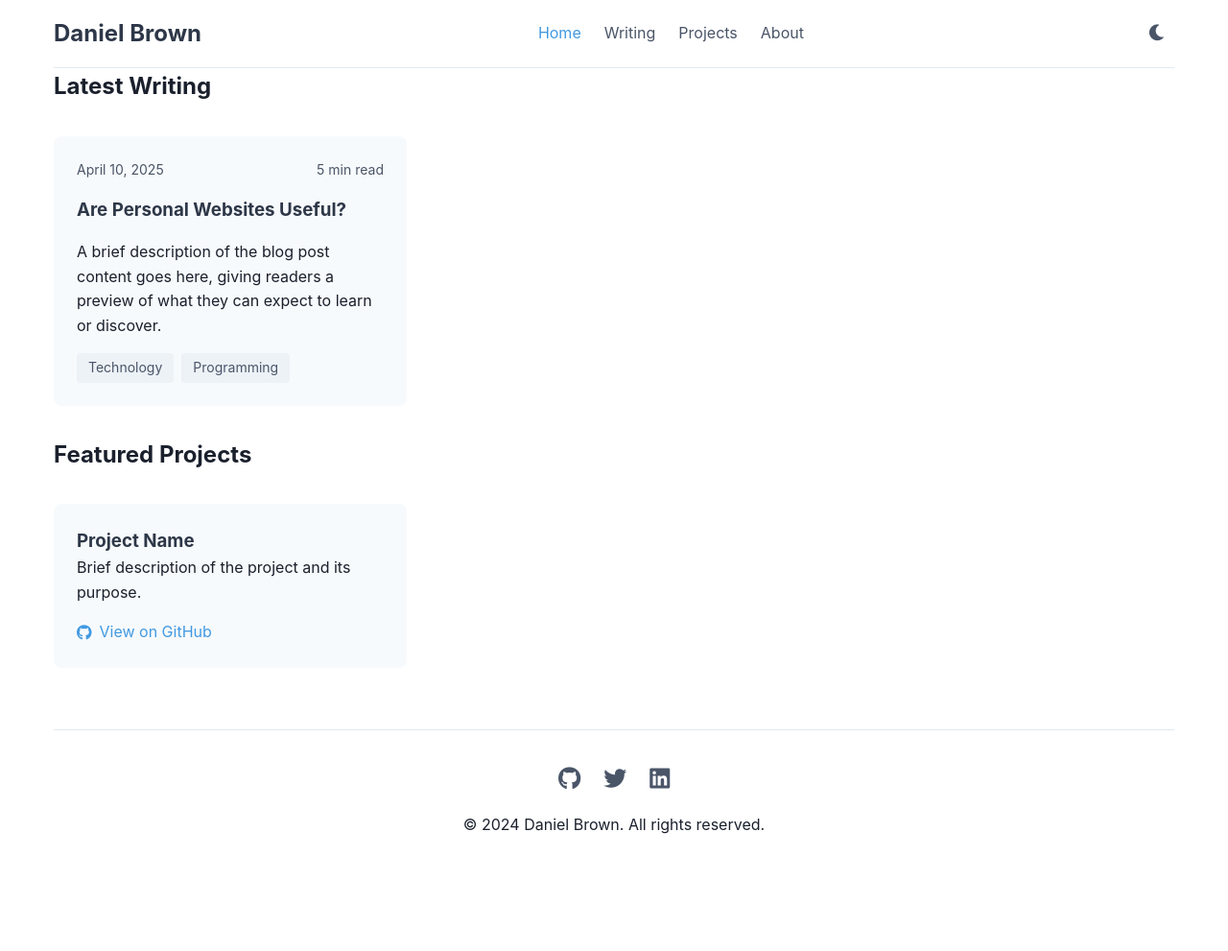
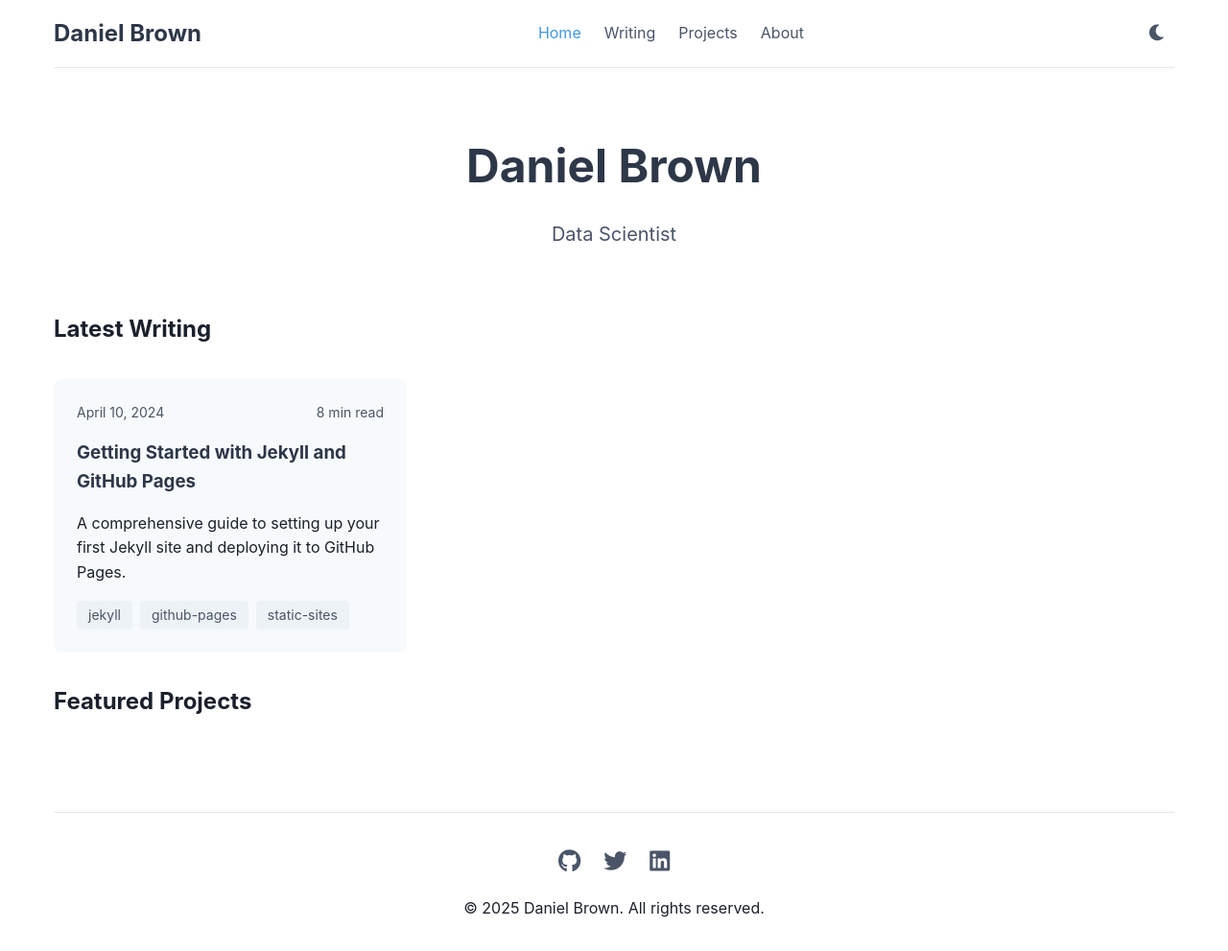
Before and after one commit to danielsbrown3/danielsbrown3.github.io, a Jekyll site: the page built from index.html, in a window 1280 px wide. Shown: the whole page at 96% size. Built offline with Jekyll 4.4.1, drawn with Linux system fonts in a browser that asks for light colours; before the commit the page ends 905 px from its top, so only the background shows below that.

Commit message:
jekyll updates

```diff
--- a/_config.yml
+++ b/_config.yml
@@ -1,7 +1,11 @@
 title: Daniel Brown
-description: Data Scientist interested in novel ideas, the ethics of Big Data, and great stories.
+description: Data Scientist
+url: "https://danielsbrown3.github.io"
 baseurl: ""
-url: ""
+
+# Build settings
+markdown: kramdown
+permalink: pretty
 
 # Collections
 collections:
@@ -15,10 +19,27 @@ defaults:
       path: ""
     values:
       layout: "default"
+  - scope:
+      path: "_posts"
+    values:
+      layout: "post"
+  - scope:
+      path: "_projects"
+    values:
+      layout: "project"
 
-# Build settings
-markdown: kramdown
-permalink: pretty
+# Plugins
+plugins:
+  - jekyll-seo-tag
+
+# Exclude from processing
+exclude:
+  - Gemfile
+  - Gemfile.lock
+  - node_modules
+  - vendor
+  - .git
+  - .gitignore
 
 # Navigation
 navigation:
--- a/_includes/footer.html
+++ b/_includes/footer.html
@@ -1,16 +1,14 @@
 <footer>
-    <div class="footer-content">
-        <p>&copy; {{ site.time | date: '%Y' }} {{ site.title }}. All rights reserved.</p>
     <div class="social-links">
-            <a href="https://github.com/{{ site.github_username }}" target="_blank" rel="noopener noreferrer" aria-label="GitHub">
+        <a href="https://github.com/danielsbrown3" aria-label="GitHub">
             <i class="fab fa-github"></i>
         </a>
-            <a href="https://twitter.com/{{ site.twitter_username }}" target="_blank" rel="noopener noreferrer" aria-label="Twitter">
+        <a href="https://twitter.com/username" aria-label="Twitter">
             <i class="fab fa-twitter"></i>
         </a>
-            <a href="https://linkedin.com/in/{{ site.linkedin_username }}" target="_blank" rel="noopener noreferrer" aria-label="LinkedIn">
+        <a href="https://linkedin.com/in/username" aria-label="LinkedIn">
             <i class="fab fa-linkedin"></i>
         </a>
     </div>
-    </div>
+    <p>&copy; {{ site.time | date: '%Y' }} Daniel Brown. All rights reserved.</p>
 </footer>
--- a/_includes/header.html
+++ b/_includes/header.html
@@ -1,14 +1,13 @@
 <header>
     <nav>
         <div class="nav-brand">
-            <a href="{{ '/' | relative_url }}">{{ site.title }}</a>
+            <a href="/">Daniel Brown</a>
         </div>
         <div class="nav-links">
-            {% for item in site.navigation %}
-                <a href="{{ item.url | relative_url }}" {% if page.url == item.url %}class="active"{% endif %}>
-                    {{ item.title }}
-                </a>
-            {% endfor %}
+            <a href="/" {% if page.url == "/" %}class="active"{% endif %}>Home</a>
+            <a href="/writing" {% if page.url == "/writing" %}class="active"{% endif %}>Writing</a>
+            <a href="/projects" {% if page.url == "/projects" %}class="active"{% endif %}>Projects</a>
+            <a href="/about" {% if page.url == "/about" %}class="active"{% endif %}>About</a>
         </div>
         <button id="theme-toggle" aria-label="Toggle dark mode">
             <i class="fas fa-moon"></i>
--- a/_layouts/default.html
+++ b/_layouts/default.html
@@ -3,9 +3,10 @@
 <head>
     <meta charset="UTF-8">
     <meta name="viewport" content="width=device-width, initial-scale=1.0">
-    <title>{{ page.title }} - {{ site.title }}</title>
+    <title>{% if page.title %}{{ page.title }} | {% endif %}{{ site.title }}</title>
     <link rel="stylesheet" href="{{ '/assets/css/style.css' | relative_url }}">
     <link rel="stylesheet" href="https://cdnjs.cloudflare.com/ajax/libs/font-awesome/6.0.0/css/all.min.css">
+    {% seo %}
 </head>
 <body>
     <div class="container">
--- a/_layouts/post.html
+++ b/_layouts/post.html
@@ -4,15 +4,15 @@ layout: default
 
 <article class="post">
     <header class="post-header">
-        <h1 class="post-title">{{ page.title }}</h1>
+        <h1>{{ page.title }}</h1>
         <div class="post-meta">
-            <time datetime="{{ page.date | date_to_xmlschema }}">{{ page.date | date: "%B %-d, %Y" }}</time>
+            <span class="date">{{ page.date | date: "%B %-d, %Y" }}</span>
             {% if page.reading_time %}
             <span class="reading-time">{{ page.reading_time }} min read</span>
             {% endif %}
         </div>
         {% if page.tags.size > 0 %}
-        <div class="post-tags">
+        <div class="tags">
             {% for tag in page.tags %}
             <span class="tag">{{ tag }}</span>
             {% endfor %}
--- a/index.html
+++ b/index.html
@@ -1,84 +1,47 @@
-<!DOCTYPE html>
-<html lang="en">
-<head>
-    <meta charset="UTF-8">
-    <meta name="viewport" content="width=device-width, initial-scale=1.0">
-    <title>Daniel Brown</title>
-    <link rel="stylesheet" href="assets/css/style.css">
-    <link rel="stylesheet" href="https://cdnjs.cloudflare.com/ajax/libs/font-awesome/6.0.0/css/all.min.css">
-</head>
-<body>
-    <div class="container">
-        <header>
-            <nav>
-                <div class="nav-brand">
-                    <a href="/">Daniel Brown</a>
-                </div>
-                <div class="nav-links">
-                    <a href="/" class="active">Home</a>
-                    <a href="/writing">Writing</a>
-                    <a href="/projects">Projects</a>
-                    <a href="/about">About</a>
-                </div>
-                <button id="theme-toggle" aria-label="Toggle dark mode">
-                    <i class="fas fa-moon"></i>
-                </button>
-            </nav>
-        </header>
+---
+layout: default
+title: Home
+---
 
-        <main>
+<section class="hero">
+    <h1>Daniel Brown</h1>
+    <p class="subtitle">Data Scientist</p>
+</section>
 
 <section class="featured-posts">
-                <h1>Latest Writing</h1>
+    <h2>Latest Writing</h2>
     <div class="posts-grid">
+        {% for post in site.posts limit:1 %}
         <article class="post-card">
             <div class="post-meta">
-                            <span class="date">April 10, 2025</span>
-                            <span class="reading-time">5 min read</span>
+                <span class="date">{{ post.date | date: "%B %-d, %Y" }}</span>
+                <span class="reading-time">{{ post.reading_time }} min read</span>
             </div>
-                        <h3><a href="/posts/example-post">Are Personal Websites Useful?</a></h3>
-                        <p>A brief description of the blog post content goes here, giving readers a preview of what they can expect to learn or discover.</p>
+            <h3><a href="{{ post.url }}">{{ post.title }}</a></h3>
+            <p>{{ post.description }}</p>
             <div class="tags">
-                            <span class="tag">Technology</span>
-                            <span class="tag">Programming</span>
+                {% for tag in post.tags %}
+                <span class="tag">{{ tag }}</span>
+                {% endfor %}
             </div>
         </article>
-                    <!-- More post cards will go here -->
+        {% endfor %}
     </div>
 </section>
 
 <section class="projects">
     <h2>Featured Projects</h2>
     <div class="projects-grid">
+        {% for project in site.projects limit:1 %}
         <article class="project-card">
-                        <h3><a href="https://github.com/username/project">Project Name</a></h3>
-                        <p>Brief description of the project and its purpose.</p>
+            <h3><a href="{{ project.url }}">{{ project.title }}</a></h3>
+            <p>{{ project.description }}</p>
             <div class="project-links">
-                            <a href="https://github.com/username/project" class="github-link">
+                <a href="{{ project.github_url }}" class="github-link">
                     <i class="fab fa-github"></i> View on GitHub
                 </a>
             </div>
         </article>
-                    <!-- More project cards will go here -->
+        {% endfor %}
     </div>
 </section>
-        </main>
-
-        <footer>
-            <div class="social-links">
-                <a href="https://github.com/username" aria-label="GitHub">
-                    <i class="fab fa-github"></i>
-                </a>
-                <a href="https://twitter.com/username" aria-label="Twitter">
-                    <i class="fab fa-twitter"></i>
-                </a>
-                <a href="https://linkedin.com/in/username" aria-label="LinkedIn">
-                    <i class="fab fa-linkedin"></i>
-                </a>
-            </div>
-            <p>&copy; 2024 Daniel Brown. All rights reserved.</p>
-        </footer>
-    </div>
-    <script src="assets/js/theme.js"></script>
-</body>
-</html>
```
Also changed, not shown: _posts/2024-04-10-example-post.md (added, +57 -0 lines), .github/workflows/github-pages.yml. Lines whose indentation alone changed are shown as unchanged.
